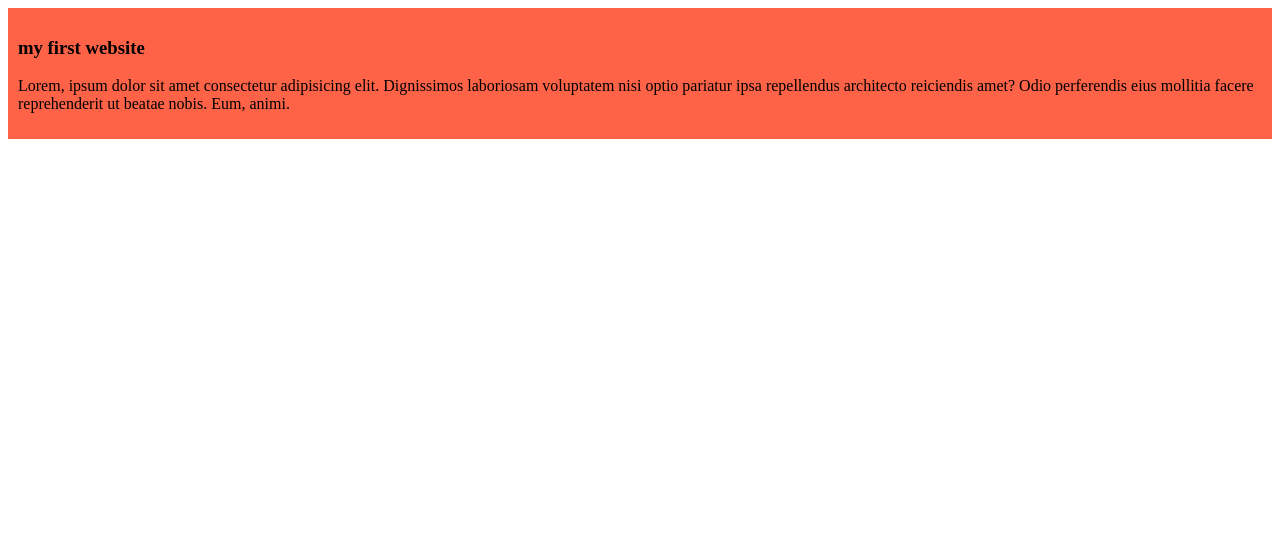
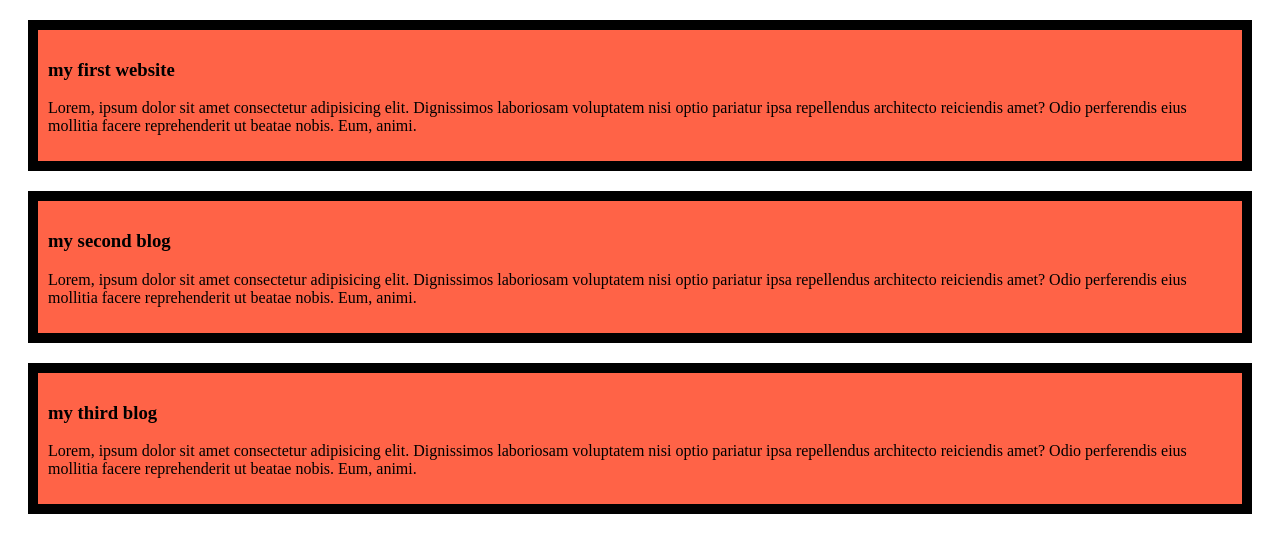
Before and after one commit to Saimhossen/My-Simple-Website, a plain HTML site: page index.html in a window 1280 px wide. Drawn offline with Linux system fonts and the light colour scheme.

Commit message:
added the second blog

```diff
--- a/index.html
+++ b/index.html
@@ -11,5 +11,13 @@
         <h3>my first website</h3>
         <p>Lorem, ipsum dolor sit amet consectetur adipisicing elit. Dignissimos laboriosam voluptatem nisi optio pariatur ipsa repellendus architecto reiciendis amet? Odio perferendis eius mollitia facere reprehenderit ut beatae nobis. Eum, animi.</p>
     </div>
+    <div>
+        <h3>my second blog</h3>
+        <p>Lorem, ipsum dolor sit amet consectetur adipisicing elit. Dignissimos laboriosam voluptatem nisi optio pariatur ipsa repellendus architecto reiciendis amet? Odio perferendis eius mollitia facere reprehenderit ut beatae nobis. Eum, animi.</p>
+    </div>
+    <div>
+        <h3>my third blog</h3>
+        <p>Lorem, ipsum dolor sit amet consectetur adipisicing elit. Dignissimos laboriosam voluptatem nisi optio pariatur ipsa repellendus architecto reiciendis amet? Odio perferendis eius mollitia facere reprehenderit ut beatae nobis. Eum, animi.</p>
+    </div>
 </body>
 </html>
--- a/style/blog.css
+++ b/style/blog.css
@@ -1,4 +1,8 @@
 div{
     background-color: tomato;
     padding: 10px;
+    margin: 20px;
+    margin-left: 20px;
+    margin-left: 20px;
+    border: 10px solid black;
 }
```
